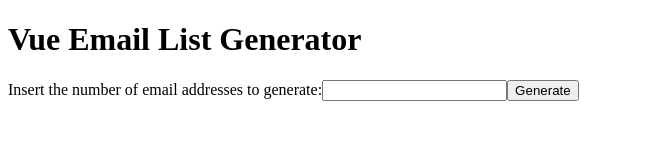
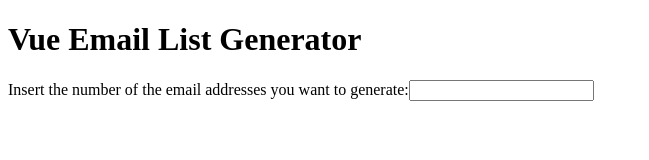
Before and after one commit to vito-pizzulli/vue-email-list, a plain HTML site: page index.html in a window 1280 px wide. Shown: the whole page, without its empty margins (0-649 px from the left). Drawn offline with nearby package versions, Linux system fonts and the light colour scheme.

Commit message:
generate button now appears only with valid input

```diff
--- a/index.html
+++ b/index.html
@@ -16,9 +16,9 @@
 
     <div id="app">
         <h1>Vue Email List Generator</h1>
-        <span>Insert the number of email addresses to generate:</span>
+        <span>Insert the number of the email addresses you want to generate:</span>
         <input type="text" v-model="mailNumberInput">
-        <button @click="getMailList()" v-if="mailNumberInput <= 30">Generate</button>
+        <button @click="getMailList()" v-if="mailNumberInput <= 30 && mailNumberInput > 0">Generate</button>
         <span v-if="mailNumberInput > 30">You can generate a maximum of 30 emails at a time.</span>
         <ul v-if="mailList.length == mailNumber">
             <li v-for="(mail, index) in mailList" :key="index">
```
